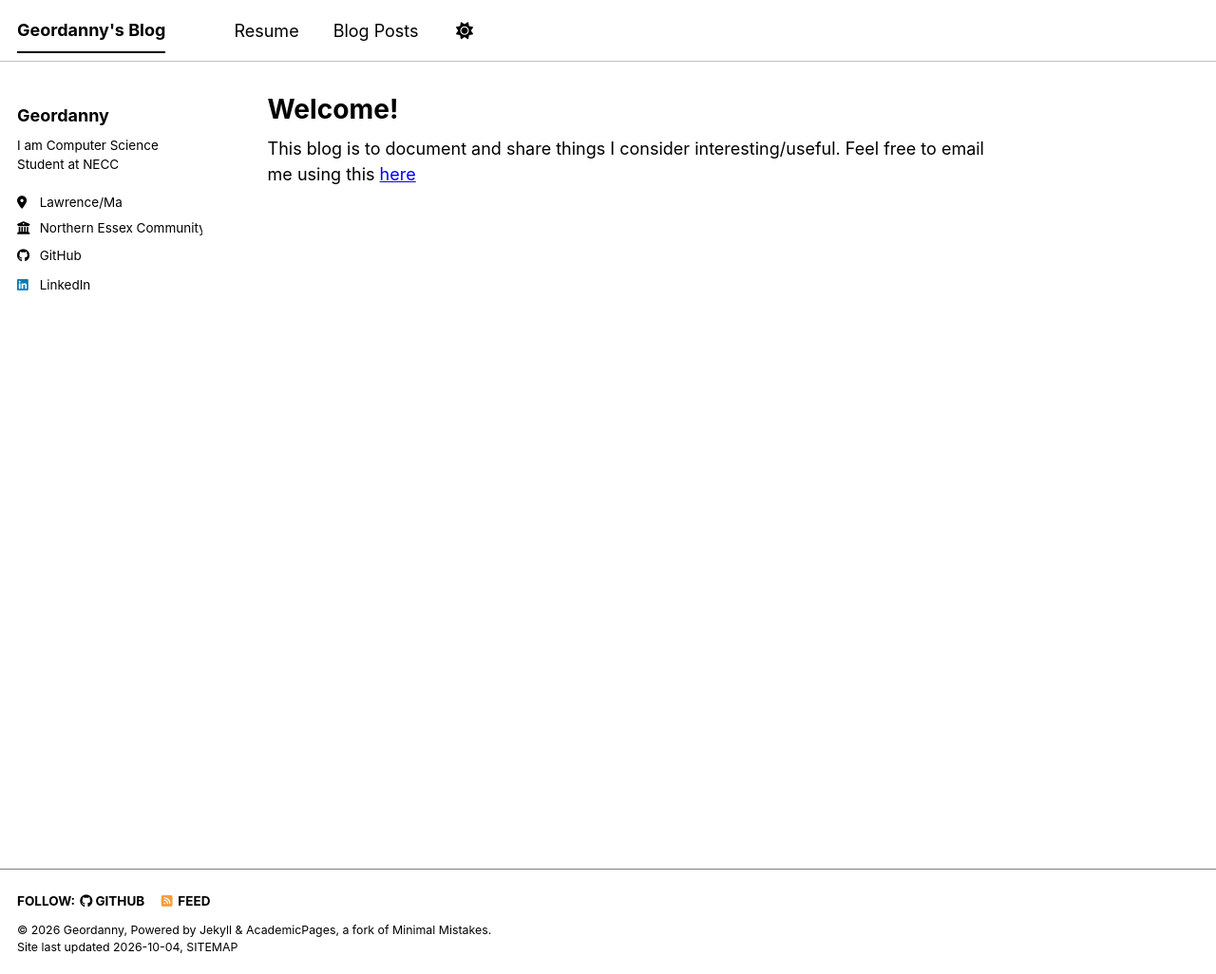
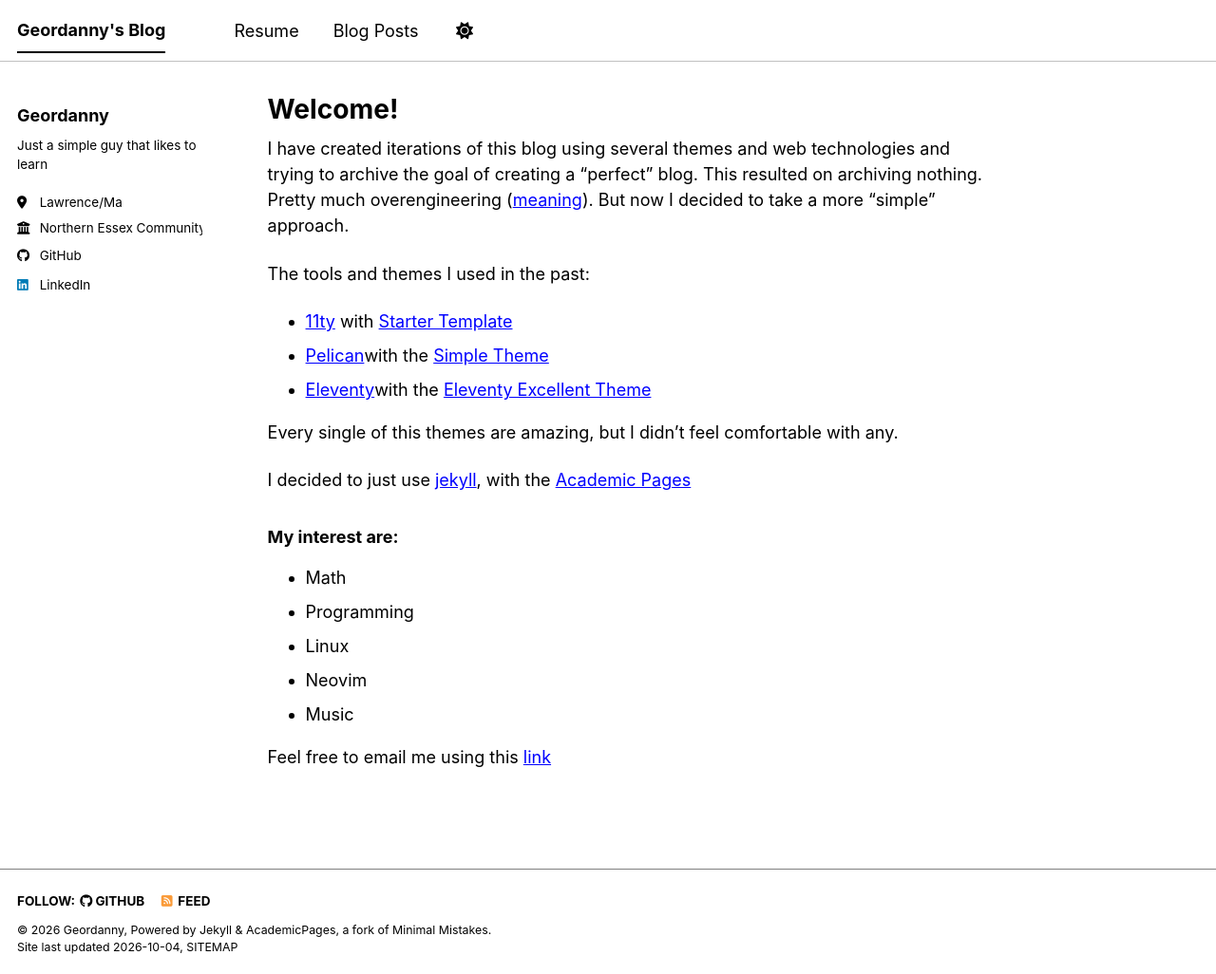
Before and after one commit to Geordanny1/Geordanny1.github.io, a Jekyll site: the page built from _pages/about.md, in a window 1280 px wide and 1026 px high. Shown: the whole window at 95% size. Built offline with Jekyll 4.4.1, drawn with Linux system fonts in a browser that asks for light colours; a style sheet for code colours, icons or effects is not loaded.

Commit message:
url changed

```diff
--- a/_config.yml
+++ b/_config.yml
@@ -13,10 +13,10 @@ title                    : "Geordanny's Blog"
 title_separator          : "-"
 name                     : &name "Geordanny"
 description              : &description "A simple blog to document"   # Update this with a general description of your site, this is the default if not overridden by a page
-url                      : https://academicpages.github.io # The base hostname & protocol for your site e.g. "https://[your GitHub username].github.io",
-                                                           # or if you already have some other page hosted on Github then use "https://[your GitHub username].github.io/[Your Repo Name]"
-baseurl                  : "" # the subpath of your site, e.g. "/blog"
-repository               : "academicpages/academicpages.github.io"
+url                      : "https://Geordanny1.github.io" # The base hostname & protocol for your site e.g. "https://[your GitHub username].github.io",
+# or if you already have some other page hosted on Github then use "https://[your GitHub username].github.io/[Your Repo Name]"
+baseurl                  : "/" # the subpath of your site, e.g. "/blog"
+repository               : "Geordanny1/Geordanny1.github.io"
 
 # Site Author - The following control what appear as part of the author content on the side bar.
 #               If a field is blank the icon and link will not appear, otherwise it will be shown.
@@ -26,7 +26,7 @@ author:
   avatar           : "profile.png"
   name             : "Geordanny"
   pronouns         : # example: "she/her"
-  bio              : "I am Computer Science Student at NECC"
+  bio              : "Just a simple guy that likes to learn"
   location         : "Lawrence/Ma"
   employer         : "Northern Essex Community College"
   uri              : # URL
--- a/_pages/about.md
+++ b/_pages/about.md
@@ -7,5 +7,23 @@ redirect_from:
   - /about.html
 ---
 
-This blog is to document and share things I consider interesting/useful.
-Feel free to email me using this [here](mailto:geordanipinales@gmail.com)
+I have created iterations of this blog using several themes and web technologies and trying to archive the goal
+of creating a "perfect" blog. This resulted on archiving nothing. Pretty much overengineering ([meaning](https://en.wikipedia.org/wiki/Overengineering)). But now I decided to take a more "simple" approach.
+
+The tools and themes I used in the past:
+- [11ty](https://www.11ty.dev/){:target="_blank"} with [Starter Template](https://github.com/11ty/eleventy-base-blog){:target="_blank"}
+- [Pelican](https://getpelican.com/){:target="_blank"}with the [Simple Theme](https://github.com/getpelican/pelican/tree/main/pelican/themes/simple/templates){:target="_blank"}
+- [Eleventy](https://www.11ty.dev/){:target="_blank"}with the [Eleventy Excellent Theme](https://eleventy-excellent.netlify.app/){:target="_blank"}
+
+Every single of this themes are amazing, but I didn't feel comfortable with any.
+
+I decided to just use [jekyll](https://jekyllrb.com/), with the [Academic Pages](https://github.com/academicpages/academicpages.github.io)
+
+### My interest are:
+- Math
+- Programming
+- Linux
+- Neovim
+- Music
+
+Feel free to email me using this [link](mailto:geordanipinales@gmail.com)
```
Also changed, not shown: 1 other file.
